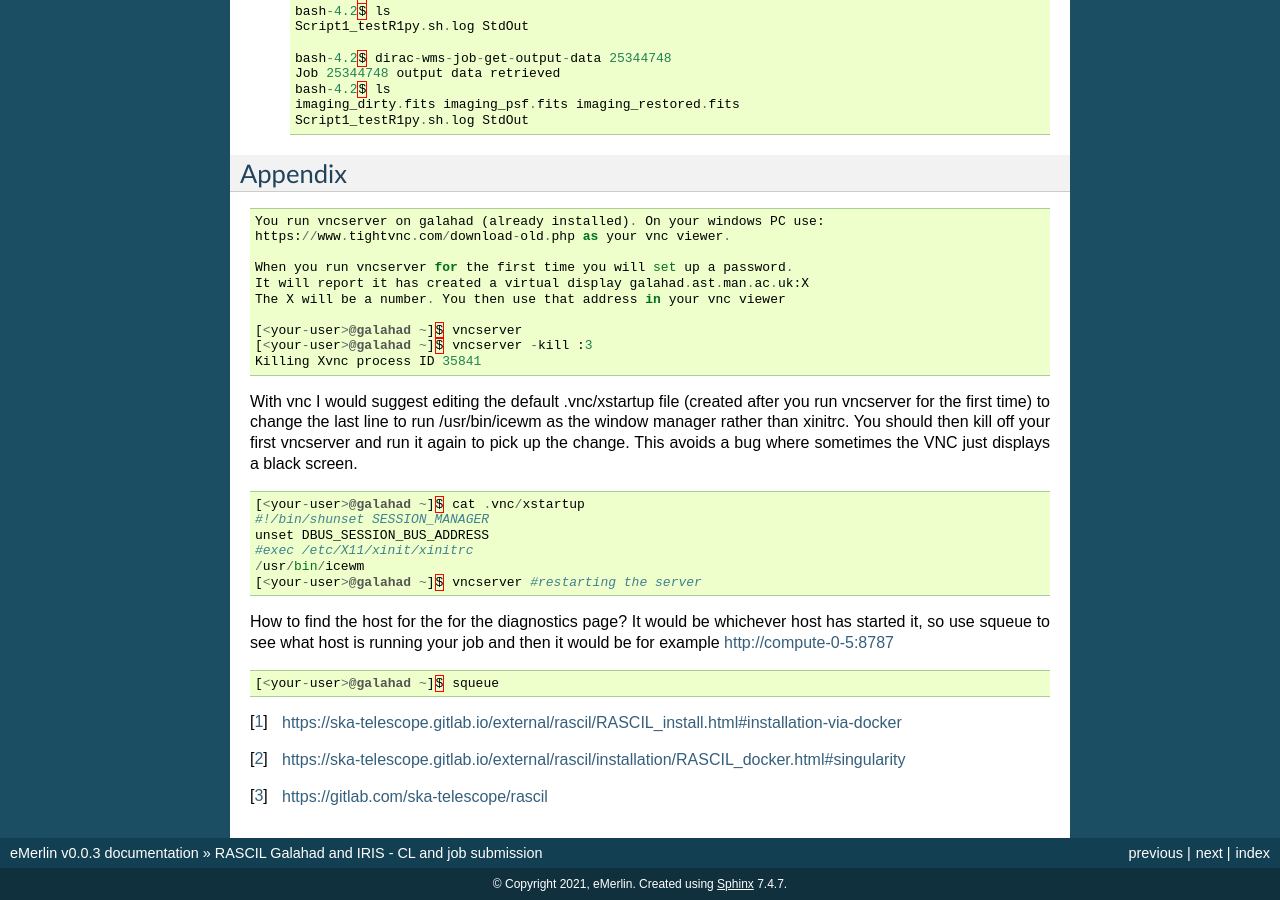
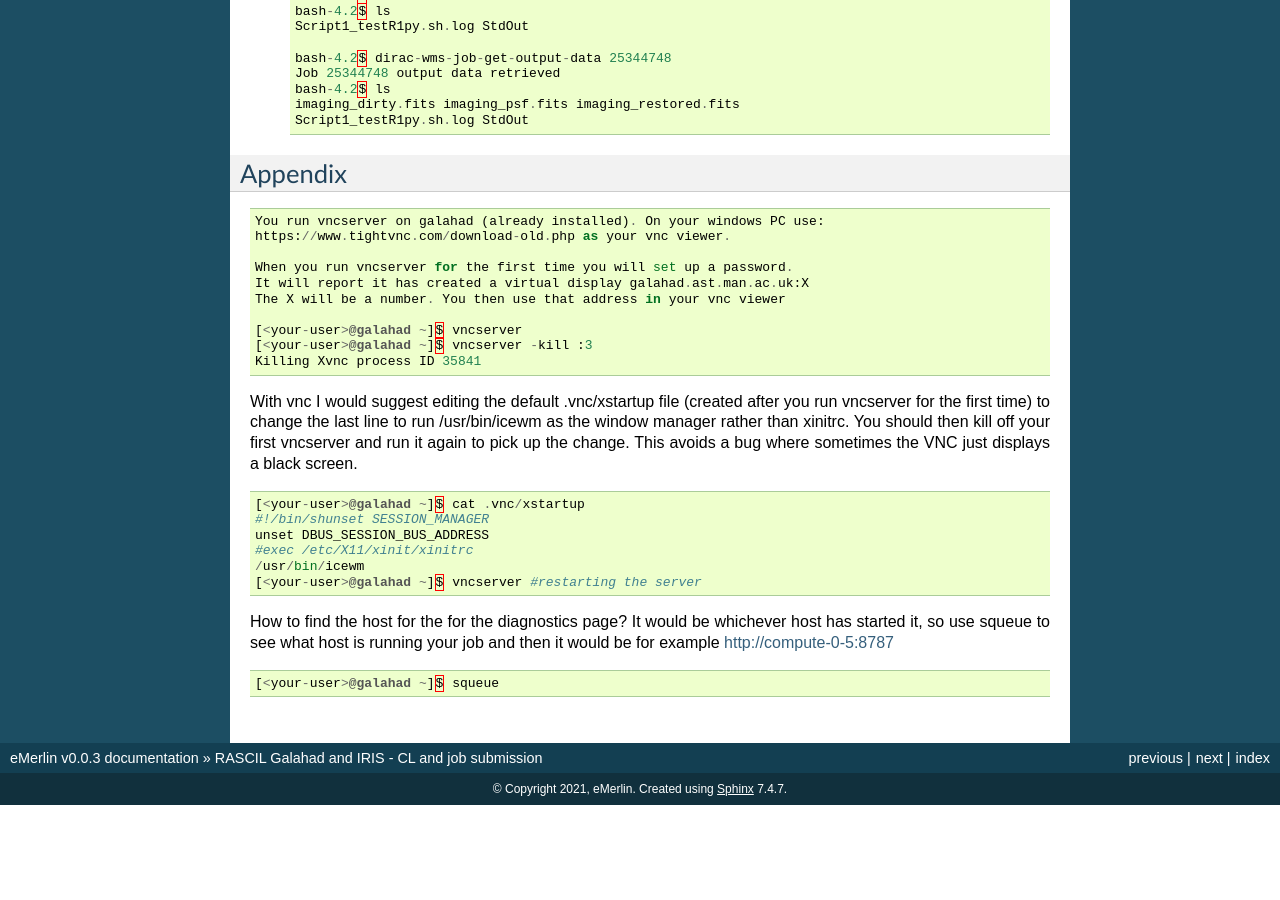
Before and after one commit to cimpan91/Docs, a Sphinx documentation site: the page built from Docs/RASCIL.rst, in a window 1280 px wide and 900 px high, scrolled down 4394 px. Built offline with Sphinx 7.4.7, drawn with Linux system fonts in a browser that asks for light colours; after the commit the page ends 5199 px from its top, so only the background shows below that.

Commit message:
Update RASCIL.rst

```diff
--- a/Docs/RASCIL.rst
+++ b/Docs/RASCIL.rst
@@ -4,11 +4,11 @@
 
 This documentation follows the steps of the links below:
 
--   [1]_ RASCIL_docker
+-   `RASCIL_docker  <https://ska-telescope.gitlab.io/external/rascil/RASCIL_install.html#installation-via-docker>`__
 
--   [2]_ RASCIL_singularity
+-   `RASCIL_singularity <https://ska-telescope.gitlab.io/external/rascil/installation/RASCIL_docker.html#singularity>`__
 
--   [3]_ RASCIL_gitlab
+-   `RASCIL_gitlab  <https://gitlab.com/ska-telescope/rascil>`__
 
 RASCIL on Galahad and IRIS (CL):
 ================================
@@ -348,12 +348,3 @@
 .. code:: python
 
    [<your-user>@galahad ~]$ squeue
-
-.. [1]
-   https://ska-telescope.gitlab.io/external/rascil/RASCIL_install.html#installation-via-docker
-
-.. [2]
-   https://ska-telescope.gitlab.io/external/rascil/installation/RASCIL_docker.html#singularity
-
-.. [3]
-   https://gitlab.com/ska-telescope/rascil
```
